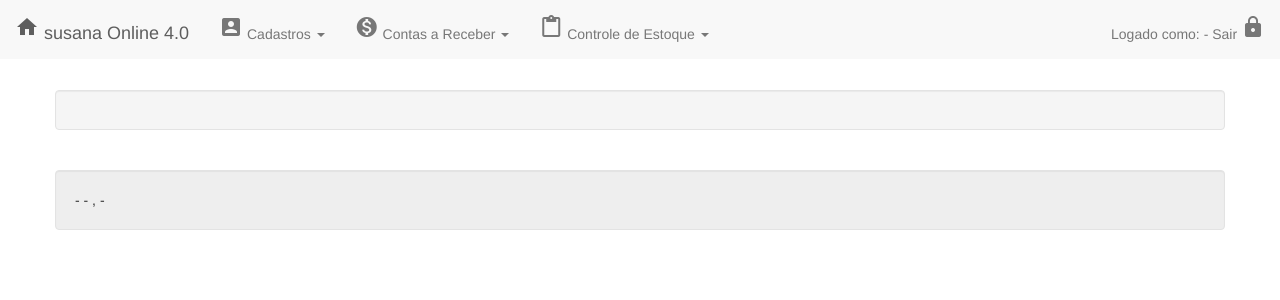
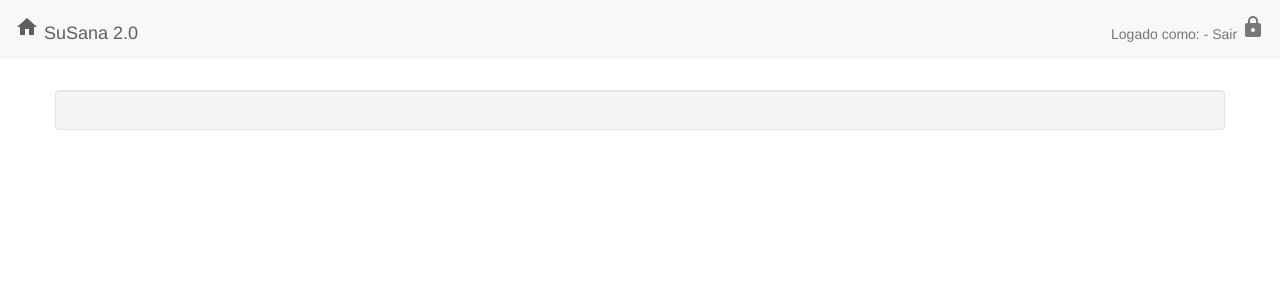
Before and after one commit to esdrasbrz/susana-2.0, a Django app: template susana/templates/susana/dashboard.html in a window 1280 px wide. Shown: the top 300 px of the page. Run offline with Django 3.2, Linux system fonts and the light colour scheme; the template is opened without the code that fills it, so the values that code supplies are empty; some libraries are stand-ins or nearby versions.

Commit message:
Alterações na tela index

```diff
--- a/susana/templates/susana/dashboard.html
+++ b/susana/templates/susana/dashboard.html
@@ -10,7 +10,7 @@
     <meta name="description" content="">
     <meta name="author" content="">
 
-    <title>{% block title %}susana Online{% endblock %}</title>
+    <title>{% block title %}SuSana{% endblock %}</title>
 
     <link rel="icon" type="image/jpg" href="https://storage.googleapis.com/material-icons/external-assets/v4/icons/svg/ic_shopping_cart_black_24px.svg" />
 
@@ -51,44 +51,10 @@
     <nav class="navbar navbar-default navbar-fixed-top">
       <div class="container-fluid">
         <div class="navbar-header">
-            <a class="navbar-brand" href="/"><i class="material-icons">home</i> susana Online 4.0</a>
+            <a class="navbar-brand" href="/"><i class="material-icons">home</i> SuSana 2.0</a>
         </div>
         <div id="navbar" class="collapse navbar-collapse">
             <ul class="nav navbar-nav navbar-left">
-                <li class="dropdown">
-                    <a class="dropdown-toggle" data-toggle="dropdown" href="#" role="button" aria-haspopup="true" aria-expanded="false">
-                        <i class="material-icons">account_box</i> Cadastros
-                        <span class="caret"></span>
-                    </a>
-                    <ul class="dropdown-menu">
-                        <li><a href="/clientes/"><i class="material-icons">face</i> Clientes...</a></li>
-                        <li><a href="/contas_receber/historicos"><i class="material-icons">monetization_on</i> Contas a Receber...</a></li>
-                        <li><a href="/contas_pagar/fornecedores"><i class="material-icons">payment</i> Contas a Pagar...</a></li>
-                        <li><a href="/controle_bancario/contas_bancarias"><i class="material-icons">business</i> Controle Bancário...</a></li>
-                        <li><a href="/caixa/pdv"><i class="material-icons">shopping_cart</i> Caixas...</a></li>
-                        <li><a href="/controle_estoque/cfop"><i class="material-icons">local_shipping</i> Controle de Estoque...</a></li>
-                        <hr>
-                        <li><a href="/empresas"><i class="material-icons">store</i> susana...</a></li>
-                    </ul>
-                </li>
-                <li class="dropdown">
-                    <a class="dropdown-toggle" data-toggle="dropdown" href="#" role="button" aria-haspopup="true" aria-expanded="false">
-                        <i class="material-icons">monetization_on</i> Contas a Receber
-                        <span class="caret"></span>
-                    </a>
-                    <ul class="dropdown-menu">
-                        <li><a href="/contas_receber/extratos"><i class="material-icons">note</i> Documentos...</a></li>
-                    </ul>
-                </li>
-                <li class="dropdown">
-                    <a class="dropdown-toggle" data-toggle="dropdown" href="#" role="button" aria-haspopup="true" aria-expanded="false">
-                        <i class="material-icons">content_paste</i> Controle de Estoque
-                        <span class="caret"></span>
-                    </a>
-                    <ul class="dropdown-menu">
-                        <li><a href="/caixa"><i class="material-icons">shopping_cart</i> Caixa...</a></li>
-                    </ul>
-                </li>
             </ul>
           <ul class="nav navbar-nav navbar-right">
               <li><a href="/login/out/?next=/">Logado como: {% if user.first_name %}{{ user.first_name }}{% else %}{{ user.username }}{% endif %} - Sair <i class="material-icons">https</i></a></li>
@@ -119,12 +85,6 @@
 
             <div class="well page">
             {% block content %}{% endblock %}
-            </div>
-
-            <br>
-
-            <div class="well page" style="background-color: #EEEEEE">
-                {{ request.session.empresa.id }} - {{ request.session.empresa.razao_social }} - {{ request.session.empresa.endereco }}, {{ request.session.empresa.numero }} - {{ request.session.empresa.municipio }}
             </div>
         </div>
       </div>
```
